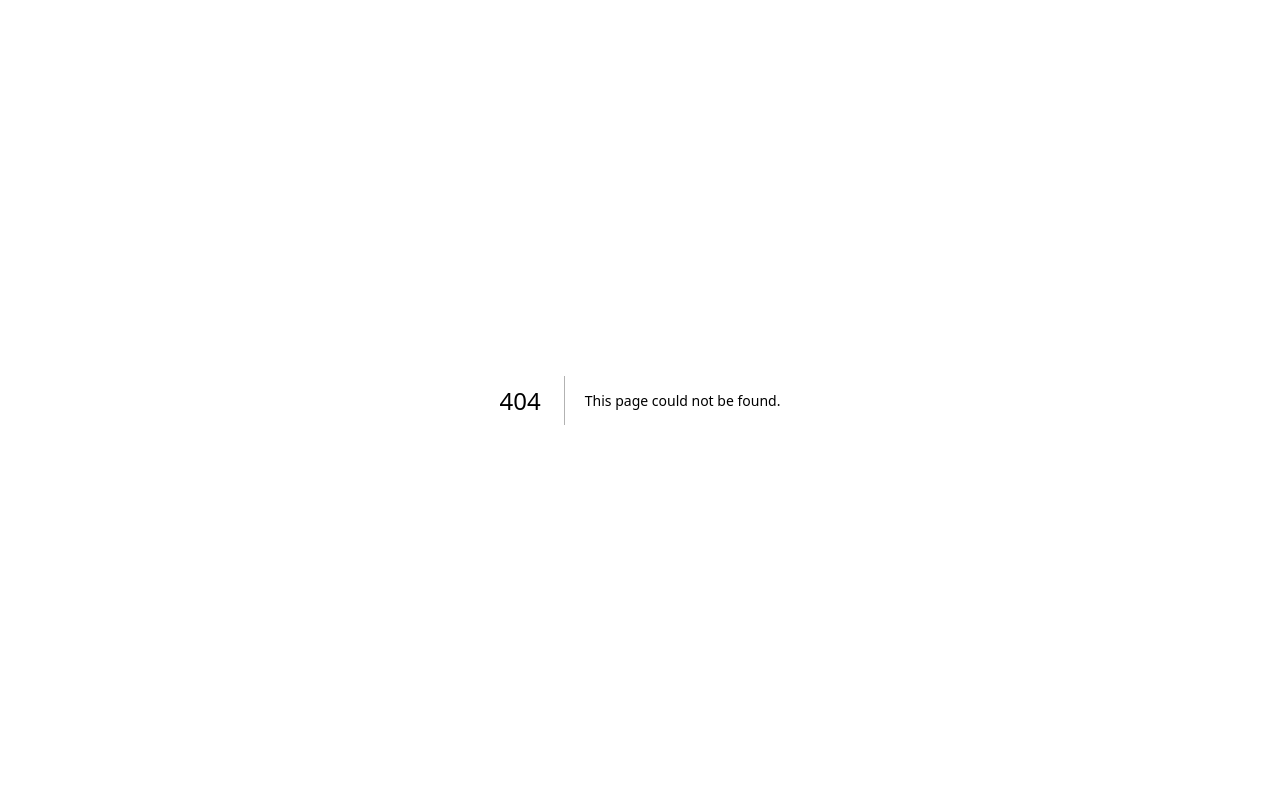
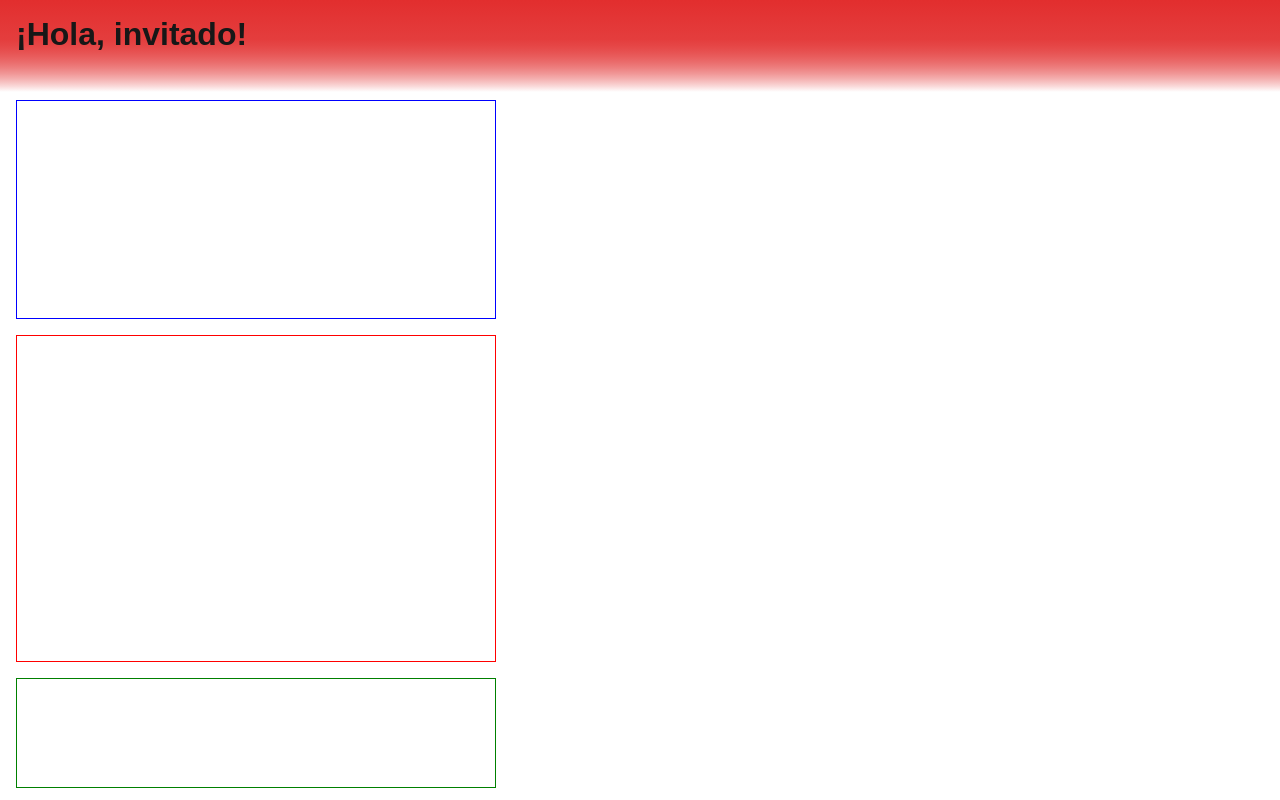
Before and after one commit to rama-masseroni/crucis_frontend, a Next.js app: page /test in a window 1280 px wide. Before the commit this address had no page. Built offline with nearby package versions, Linux system fonts and the light colour scheme.

Commit message:
[CR01] Home page layout, as a test page

```diff
--- /dev/null
+++ b/src/app/test/layout.tsx
@@ -0,0 +1,23 @@
+"use client";
+
+import { Stack } from "@mui/material";
+import { useEffect } from "react";
+
+import Header from "@/layouts/Header";
+
+export default function HomeLayout({
+  children,
+}: Readonly<{
+  children: React.ReactNode;
+}>) {
+  useEffect(() => {
+    localStorage.setItem("name", "Ramiro");
+  }, []);
+
+  return (
+    <Stack spacing={1}>
+      <Header />
+      <Stack padding={"0 1rem 0.75rem"}>{children}</Stack>
+    </Stack>
+  );
+}
--- /dev/null
+++ b/src/app/test/page.tsx
@@ -0,0 +1,12 @@
+"use client";
+import { Container, Stack } from "@mui/material";
+
+export default function TestCanvasPage() {
+  return (
+    <Stack maxWidth={480} spacing={2}>
+      <Container sx={{ flex: 2, border: "1px solid blue" }} />
+      <Container sx={{ flex: 3, border: "1px solid red" }} />
+      <Container sx={{ flex: 1, border: "1px solid green" }} />
+    </Stack>
+  );
+}
--- a/src/layouts/Header.tsx
+++ b/src/layouts/Header.tsx
@@ -1,10 +1,18 @@
-import React from "react";
+import React, { useEffect, useState } from "react";
 
 const Header: React.FC = () => {
+  const [userName, setUserName] = useState("");
+
+  useEffect(() => {
+    const localUserName = localStorage.getItem("name") ?? "invitado";
+
+    setUserName(localUserName);
+  }, []);
+
   return (
     <header>
       <div>
-        <h1>Welcome to Crucis</h1>
+        <h1>¡Hola, {userName}! </h1>
       </div>
     </header>
   );
--- a/src/styles/globals.css
+++ b/src/styles/globals.css
@@ -37,10 +37,15 @@ header {
 header > div {
   height: 60px;
   display: flex;
+  flex-direction: row;
   align-items: flex-start;
+  padding: 0;
 }
 
 body {
+  height: 100dvh;
+  display: flex;
+  flex-direction: column;
   color: var(--foreground);
   background: var(--background);
   font-family: Arial, Helvetica, sans-serif;
--- a/src/styles/muiGiobals.ts
+++ b/src/styles/muiGiobals.ts
@@ -150,4 +150,12 @@ export const rootTheme = createTheme({
       color: crucisPalette.primary.contrastText,
     },
   },
+
+  components: {
+    MuiStack: {
+      defaultProps: {
+        flex: 1,
+      },
+    },
+  },
 });
```
Also changed, not shown: src/uitls/storage.tsx (added).
